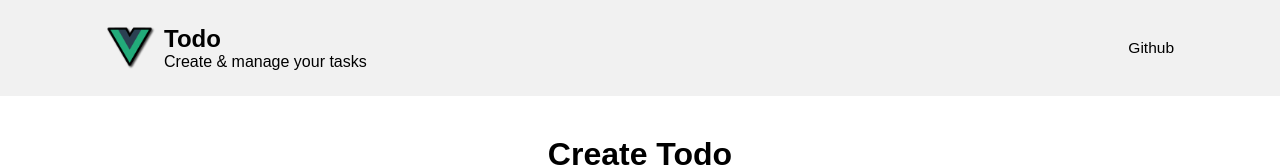
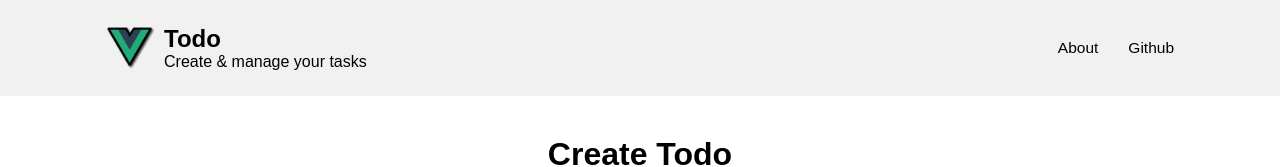
Before and after one commit to sanusiaz/vue-todo, a Vue app: page / in a window 1280 px wide. Shown: the top 167 px of the page. Built offline with nearby package versions, Linux system fonts and the light colour scheme; the HTML template or start-up script is replaced by a standard one.

Commit message:
Modified Navigation Components

```diff
--- a/src/components/includes/NavComponents.vue
+++ b/src/components/includes/NavComponents.vue
@@ -1,7 +1,11 @@
 <template>
     <ul class="nav-routes">
         <li>
-            <a href="https://github.com/sanusiaz" target="_blank">Github</a>
+            <a href="https://github.com/sanusiaz" target="_blank">About</a>
+        </li>
+
+        <li>
+            <a href="https://github.com/sanusiaz/vue-todo" target="_blank">Github</a>
         </li>
     </ul>
 </template>
```
